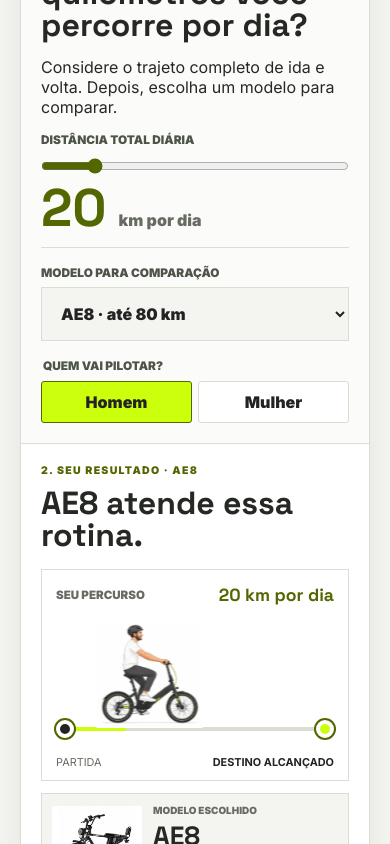
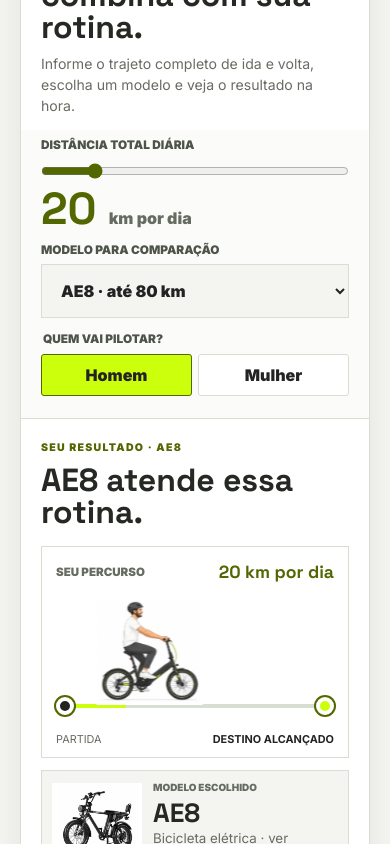
Before and after one commit to rodneyberthault27-lgtm/cavalletta-leader-preview, a Next.js app: page / in a window 390 px wide. Shown: the part 1200-2044 px from the top of the page. Built offline with nearby package versions, Linux system fonts and the light colour scheme.

Commit message:
Merge autonomy simulator into one flow

```diff
--- a/app/globals.css
+++ b/app/globals.css
@@ -80,18 +80,23 @@ h3 { font-size: 1.25rem; }
 .range-number span { color: var(--muted); }
 .range-context { margin-top: 22px; padding: 18px; border-left: 3px solid var(--lime); background: var(--canvas); color: var(--muted); line-height: 1.6; }
 .range-context strong { color: var(--ink); }
-.routine-input-panel, .routine-result-panel { min-height: 0; }
 .routine-unified { padding: 0; overflow: hidden; }
-.routine-unified-grid { display: grid; grid-template-columns: minmax(0, .9fr) minmax(0, 1.1fr); }
-.routine-column { padding: clamp(24px, 3vw, 38px); }
-.routine-column:first-child { border-right: 1px solid var(--line); background: #fbfcf9; }
-.routine-input-panel h2, .routine-result-panel h2 { font-size: clamp(2rem, 3vw, 3.25rem); }
+.routine-intro { padding: clamp(28px, 3vw, 38px) clamp(24px, 3vw, 38px) 18px; text-align: center; }
+.routine-intro h2, .routine-result-heading h2 { font-size: clamp(2rem, 3vw, 3.25rem); }
+.routine-intro > p:not(.section-label) { max-width: 760px; margin: 12px auto 0; color: var(--muted); line-height: 1.6; }
+.routine-controls { display: grid; grid-template-columns: minmax(0, 1.2fr) minmax(230px, .8fr) minmax(260px, .8fr); gap: 18px; align-items: end; padding: 8px clamp(24px, 3vw, 38px) 28px; border-bottom: 1px solid var(--line); background: #fbfcf9; }
+.routine-control { min-width: 0; }
+.routine-control label { margin-top: 0; }
+.routine-distance-control .distance-value { margin-bottom: 0; padding-bottom: 0; border-bottom: 0; }
+.routine-distance-control .distance-value strong { font-size: clamp(2.8rem, 4vw, 4.2rem); }
+.routine-result-merged { min-height: 0; padding: clamp(24px, 3vw, 38px); }
+.routine-result-heading { text-align: center; }
 .distance-slider { width: 100%; height: 8px; margin: 8px 0 14px; accent-color: var(--lime-dark); cursor: pointer; }
 .distance-value { display: flex; align-items: baseline; gap: 12px; margin-bottom: 18px; padding-bottom: 16px; border-bottom: 1px solid var(--line); }
 .distance-value strong { color: var(--lime-dark); font-family: var(--font-display), sans-serif; font-size: clamp(3rem, 4.8vw, 4.8rem); line-height: .9; }
 .distance-value span { color: var(--muted); font-weight: 850; }
-.routine-input-panel select { width: 100%; padding: 15px; border: 1px solid var(--line); border-radius: 0; outline: none; background: var(--canvas); color: var(--graphite); font-weight: 900; }
-.rider-profile { margin: 18px 0 0; padding: 0; border: 0; }
+.routine-control select { width: 100%; padding: 15px; border: 1px solid var(--line); border-radius: 0; outline: none; background: var(--canvas); color: var(--graphite); font-weight: 900; }
+.rider-profile { margin: 0; padding: 0; border: 0; }
 .rider-profile legend { margin-bottom: 8px; color: #4e544a; font-size: .74rem; font-weight: 900; text-transform: uppercase; }
 .rider-profile > div { display: grid; grid-template-columns: repeat(2, 1fr); gap: 6px; }
 .rider-profile button { min-height: 42px; border: 1px solid var(--line); border-radius: 3px; background: var(--paper); color: var(--graphite); cursor: pointer; font-weight: 900; transition: background 180ms ease, border-color 180ms ease; }
@@ -419,8 +424,9 @@ footer > div { display: flex; justify-content: flex-end; gap: 16px; font-size: .
   .site-header { grid-template-columns: 1fr auto; }
   .main-tabs { grid-column: 1 / -1; justify-content: flex-start; overflow-x: auto; padding-bottom: 4px; }
   .decision-tools, .recharge-band, .video-showcase, .proof-section { grid-template-columns: 1fr; }
-  .routine-unified-grid, .model-detail-hero, .model-detail-gallery, .model-detail-video, .model-detail-advisory { grid-template-columns: 1fr; }
-  .routine-column:first-child { border-right: 0; border-bottom: 1px solid var(--line); }
+  .model-detail-hero, .model-detail-gallery, .model-detail-video, .model-detail-advisory { grid-template-columns: 1fr; }
+  .routine-controls { grid-template-columns: repeat(2, minmax(0, 1fr)); }
+  .routine-distance-control { grid-column: 1 / -1; }
   .model-detail-stage { min-height: 520px; }
   .model-detail-section-copy { position: static; }
   .related-models > div:last-child { grid-template-columns: repeat(2, 1fr); }
@@ -482,8 +488,13 @@ footer > div { display: flex; justify-content: flex-end; gap: 16px; font-size: .
   .decision-tools { gap: 10px; padding: 32px 20px; }
   .tool-panel { min-height: auto; padding: 20px; box-shadow: 0 12px 30px rgba(35,35,35,.08); }
   .routine-unified { padding: 0; }
-  .routine-column { padding: 20px; }
-  .routine-input-panel h2, .routine-result-panel h2 { font-size: 2rem; }
+  .routine-intro { padding: 22px 20px 14px; text-align: left; }
+  .routine-intro h2, .routine-result-heading h2 { font-size: 2rem; }
+  .routine-intro > p:not(.section-label) { margin: 10px 0 0; font-size: .88rem; line-height: 1.5; }
+  .routine-controls { grid-template-columns: 1fr; gap: 14px; padding: 8px 20px 22px; }
+  .routine-distance-control { grid-column: auto; }
+  .routine-result-merged { padding: 22px 20px; }
+  .routine-result-heading { text-align: left; }
   .tool-panel > p:not(.section-label) { margin: 11px 0 16px; font-size: .88rem; line-height: 1.5; }
   .distance-value strong { font-size: 3.3rem; }
   .simple-journey { padding: 14px 14px 11px; }
--- a/app/page.tsx
+++ b/app/page.tsx
@@ -151,16 +151,23 @@ export default function Home() {
 
       <section className="decision-tools" id="economia">
         <article className={`tool-panel routine-unified ${fitsRoutine ? "is-compatible" : "needs-planning"}`}>
-          <div className="routine-unified-grid">
-            <div className="routine-input-panel routine-column">
-              <p className="section-label">1. Sua rotina</p><h2>Quantos quilômetros você percorre por dia?</h2><p>Considere o trajeto completo de ida e volta. Depois, escolha um modelo para comparar.</p>
+          <div className="routine-intro">
+            <p className="section-label">Simulador de autonomia</p><h2>Veja como o modelo combina com sua rotina.</h2><p>Informe o trajeto completo de ida e volta, escolha um modelo e veja o resultado na hora.</p>
+          </div>
+          <div className="routine-controls">
+            <div className="routine-control routine-distance-control">
               <label htmlFor="daily-distance">Distância total diária</label><input className="distance-slider" id="daily-distance" type="range" min="5" max="100" step="5" value={dailyDistance} onChange={(event) => setDailyDistance(Number(event.target.value))} />
               <div className="distance-value"><strong>{dailyDistance}</strong><span>km por dia</span></div>
+            </div>
+            <div className="routine-control">
               <label htmlFor="range-model">Modelo para comparação</label><select id="range-model" value={selectedModel} onChange={(event) => setSelectedModel(event.target.value)}>{modelsWithConfirmedRange.map((model) => <option key={model.name} value={model.name}>{model.name} · até {model.range} km</option>)}</select>
+            </div>
+            <div className="routine-control">
               <fieldset className="rider-profile"><legend>Quem vai pilotar?</legend><div><button type="button" className={riderProfile === "homem" ? "active" : ""} onClick={() => setRiderProfile("homem")} aria-pressed={riderProfile === "homem"}>Homem</button><button type="button" className={riderProfile === "mulher" ? "active" : ""} onClick={() => setRiderProfile("mulher")} aria-pressed={riderProfile === "mulher"}>Mulher</button></div></fieldset>
             </div>
-            <div className="routine-result-panel routine-column">
-              <p className="section-label">2. Seu resultado · {activeModel.name}</p><h2>{fitsRoutine ? `${activeModel.name} atende essa rotina.` : "Esse trajeto precisa de uma recarga."}</h2>
+          </div>
+          <div className="routine-result-panel routine-result-merged">
+              <div className="routine-result-heading"><p className="section-label">Seu resultado · {activeModel.name}</p><h2>{fitsRoutine ? `${activeModel.name} atende essa rotina.` : "Esse trajeto precisa de uma recarga."}</h2></div>
               <div className="simple-journey" aria-label={`${riderProfile === "homem" ? "Homem" : "Mulher"} percorrendo uma linha de ${dailyDistance} quilômetros por dia`}>
                 <div className="simple-journey-header"><span>Seu percurso</span><strong>{dailyDistance} km por dia</strong></div>
                 <div className="simple-route"><span className="simple-route-used" style={{ width: `${dailyUsagePercentage}%` }} /><i className="route-start" /><i className="route-finish" /><div className="rider-on-route" style={{ left: `${Math.min(72, 4 + dailyUsagePercentage * 0.68)}%` }}><img src={riderProfile === "homem" ? "/interactive/rider-man.webp" : "/interactive/rider-woman.webp"} alt={riderProfile === "homem" ? "Ilustração de homem em bicicleta elétrica" : "Ilustração de mulher em bicicleta elétrica"} /></div></div>
@@ -169,7 +176,6 @@ export default function Home() {
               <Link className="selected-model-result" href={`/modelos/${activeModel.slug}`} aria-label={`Conhecer todos os detalhes da ${activeModel.name}`}><img src={activeModel.image} alt={activeModel.fullName} /><div className="selected-model-name"><span>Modelo escolhido</span><strong>{activeModel.name}</strong><small>{activeModel.category} · ver detalhes</small></div><div className="result-facts"><span><b>{activeRange} km</b> autonomia</span><span><b>{dailyUsagePercentage}%</b> da carga por dia</span><span><b>{fitsRoutine ? coverageDays.toLocaleString("pt-BR", { maximumFractionDigits: 1 }) : "—"}</b> {fitsRoutine ? (coverageDays === 1 ? "dia por carga" : "dias por carga") : "planeje a recarga"}</span></div></Link>
               <p className="range-context">{fitsRoutine ? <>Você ainda terá aproximadamente <strong>{remainingRange} km de margem</strong> depois desse percurso diário.</> : <>Compare outro modelo ou planeje uma recarga durante o trajeto.</>}</p>
               <div className="compatible-models"><span>Modelos que atendem essa distância</span><div>{compatibleModels.length ? compatibleModels.map((model) => <button type="button" className={model.name === selectedModel ? "active" : ""} onClick={() => setSelectedModel(model.name)} key={model.name}>{model.name}</button>) : <p>Nenhum modelo do catálogo atual cobre essa distância em uma única carga.</p>}</div></div>
-            </div>
           </div>
           <aside className="autonomy-note"><strong>Importante sobre a autonomia</strong><p>A autonomia depende do peso total dos condutores, do modo de condução, do tipo de terreno, das inclinações e das condições gerais do percurso. Essas variações são normais e não caracterizam falha ou defeito do produto.</p></aside>
         </article>
```
